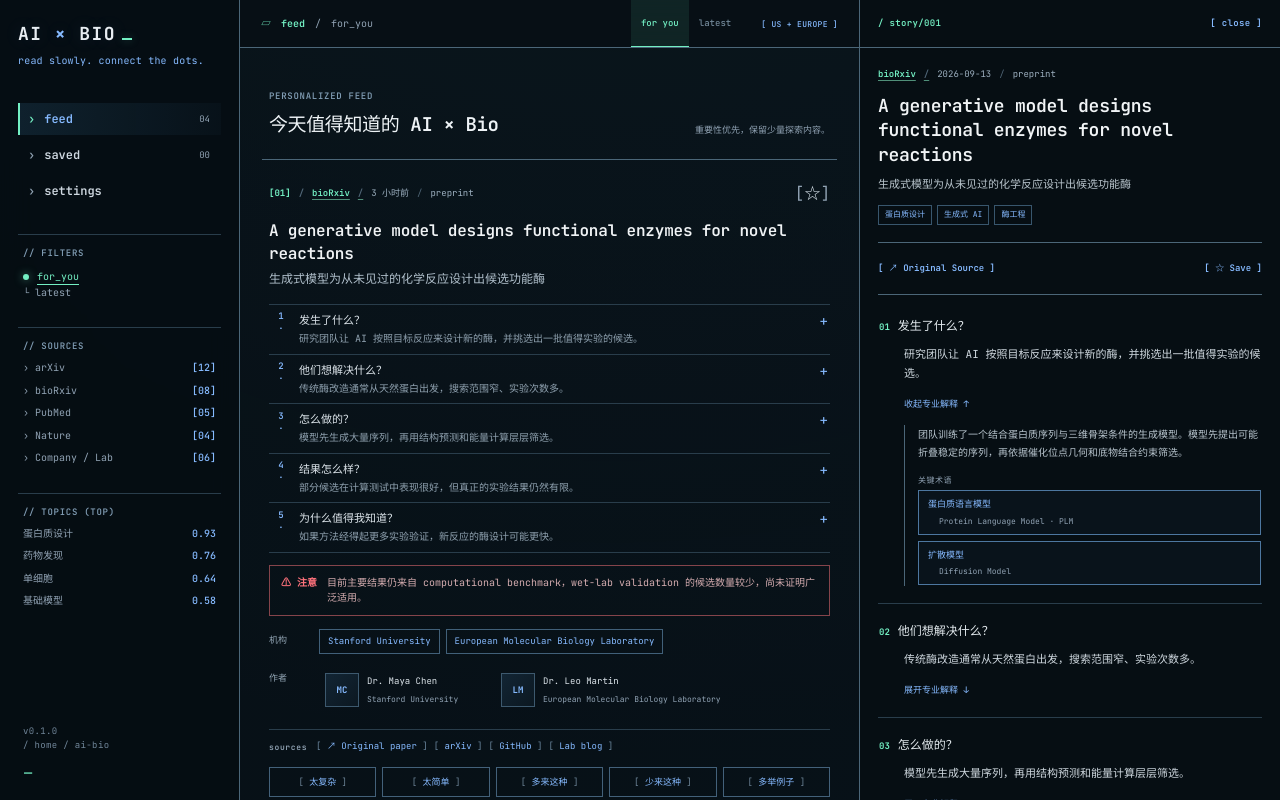
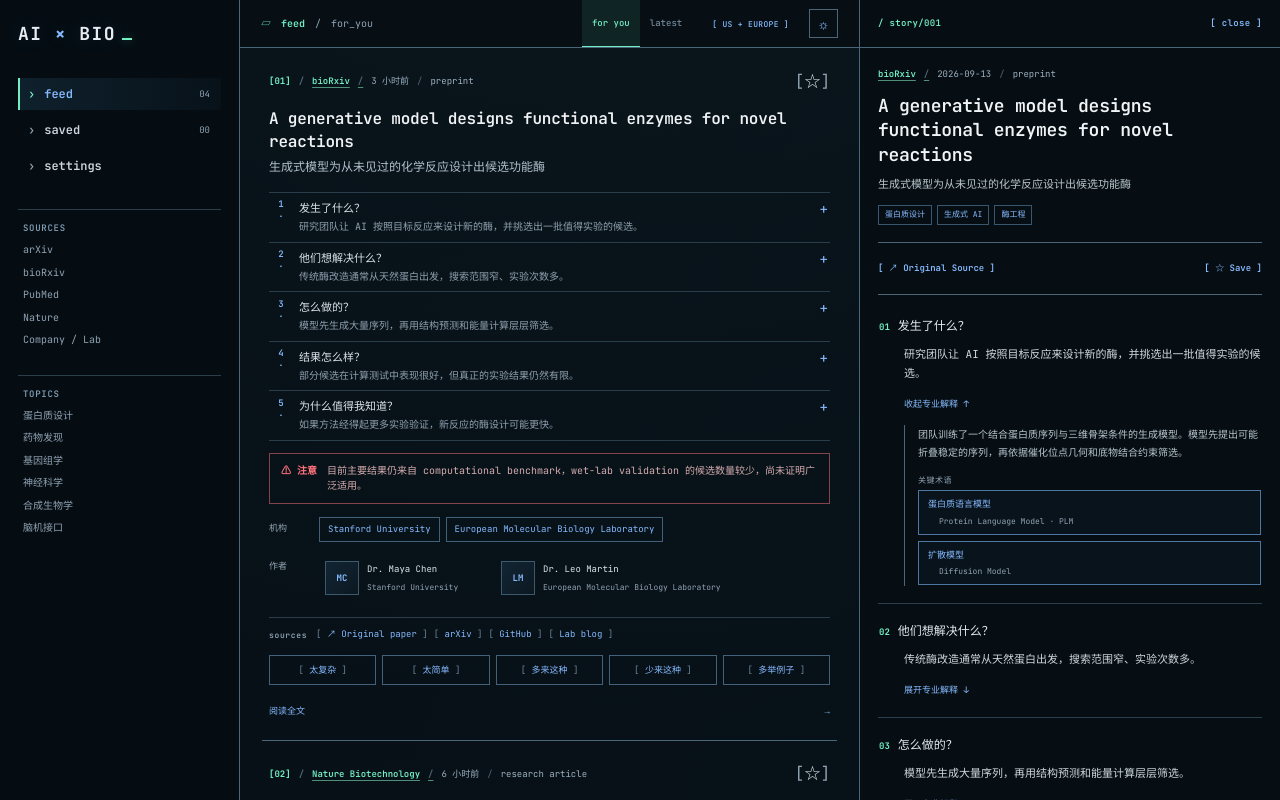
Before and after one commit to Lindsey-cyber/bioai, a Next.js app: page / in a window 1280 px wide. Shown: the top 800 px of the page. Built offline with nearby package versions, Linux system fonts and the light colour scheme.

Commit message:
Add day reading mode and neuro topics

```diff
--- a/app/globals.css
+++ b/app/globals.css
@@ -112,6 +112,20 @@ button:focus-visible { outline: 1px solid var(--mint); outline-offset: 3px; }
 .segmented button { height: 100%; padding: 1px 10px 0; border: 0; border-bottom: 1px solid transparent; background: transparent; color: #73899a; font: 500 9px/1 var(--mono); cursor: pointer; text-transform: lowercase; }
 .segmented button.active { color: var(--mint); border-color: var(--mint); background: var(--mint-soft); }
 .region-pill { color: var(--blue); font: 500 8px/1 var(--mono); letter-spacing: .04em; white-space: nowrap; }
+.theme-toggle {
+  width: 29px;
+  height: 29px;
+  flex: 0 0 auto;
+  display: grid;
+  place-items: center;
+  border: 1px solid var(--line-strong);
+  background: transparent;
+  color: var(--blue);
+  cursor: pointer;
+  font-size: 14px;
+  line-height: 1;
+}
+.theme-toggle:hover { border-color: var(--mint); color: var(--mint); background: var(--mint-soft); }
 
 .feed-wrap, .page-wrap { padding: 0 22px 68px; }
 .feed-intro { min-height: 112px; padding: 28px 7px 21px; display: flex; justify-content: space-between; gap: 22px; align-items: flex-end; border-bottom: 1px solid var(--line-strong); }
@@ -298,6 +312,9 @@ button:focus-visible { outline: 1px solid var(--mint); outline-offset: 3px; }
 .toggle-chips button { padding: 6px 8px; border: 1px solid var(--line-strong); background: transparent; color: var(--muted); cursor: pointer; font-size: 9px; }
 .toggle-chips button.active { border-color: var(--blue); background: var(--blue-soft); color: var(--blue); }
 .toggle-chips span { margin-right: 5px; }
+.topic-groups { margin: 17px 0 0 33px; display: grid; gap: 17px; }
+.topic-group > p { margin: 0 0 8px; color: var(--muted); font: 520 8px/1.4 var(--mono); }
+.topic-group .toggle-chips { margin: 0; }
 .geo-lock { margin: 16px 0 0 33px; min-height: 56px; padding: 10px 12px; border: 1px solid var(--line); background: rgba(14, 27, 36, .45); display: grid; grid-template-columns: auto 1fr auto; gap: 11px; align-items: center; }
 .geo-lock b, .geo-lock small { display: block; }
 .geo-lock b { font-size: 9px; }
@@ -306,6 +323,79 @@ button:focus-visible { outline: 1px solid var(--mint); outline-offset: 3px; }
 .toast { position: fixed; z-index: 80; left: 50%; bottom: 24px; transform: translateX(-50%); width: max-content; max-width: calc(100vw - 30px); padding: 10px 14px; background: #0b1d26; color: var(--mint); border: 1px solid #3d7a69; font-size: 9px; line-height: 1.4; }
 .toast::before { content: "> "; }
 .mobile-nav { display: none; }
+
+/* Warm, low-glare reading mode. The terminal structure stays intact while the
+   page switches to dark text, softened whites, and restrained accents. */
+.app-shell.day {
+  --bg: #f4f1e8;
+  --panel: #f8f6ef;
+  --panel-2: #ece9df;
+  --ink: #24302c;
+  --muted: #616c67;
+  --line: #d8d5ca;
+  --line-strong: #bfc8c2;
+  --mint: #166a59;
+  --mint-soft: rgba(22, 106, 89, .08);
+  --blue: #315f7d;
+  --blue-soft: rgba(49, 95, 125, .08);
+  --danger: #8b3940;
+  color: var(--ink);
+  color-scheme: light;
+  background:
+    radial-gradient(circle at 48% -20%, rgba(73, 119, 105, .08), transparent 38%),
+    linear-gradient(110deg, #f4f1e8 0%, #f8f6ef 54%, #f1eee5 100%);
+}
+.app-shell.day .desktop-sidebar { background: rgba(244, 241, 232, .96); }
+.app-shell.day .main-column { background: rgba(250, 249, 244, .72); }
+.app-shell.day .topbar,
+.app-shell.day .drawer-bar { background: rgba(244, 241, 232, .94); }
+.app-shell.day .drawer-panel { background: rgba(248, 246, 239, .99); }
+.app-shell.day .mobile-nav { background: rgba(244, 241, 232, .97); }
+.app-shell.day .drawer-scrim,
+.app-shell.day .term-scrim { background: rgba(36, 48, 44, .20); }
+.app-shell.day .term-modal { background: #f8f6ef; box-shadow: 0 18px 60px rgba(36, 48, 44, .10); }
+.app-shell.day .nav-button { color: #37443f; }
+.app-shell.day .nav-button:hover { background: rgba(49, 95, 125, .05); }
+.app-shell.day .nav-button.active { background: linear-gradient(90deg, rgba(22, 106, 89, .11), rgba(22, 106, 89, .02)); }
+.app-shell.day .story-title-button h2,
+.app-shell.day .section-summary b,
+.app-shell.day .detail-heading h2,
+.app-shell.day .detail-section-title h3,
+.app-shell.day .entity-card b,
+.app-shell.day .institution-buttons span,
+.app-shell.day .profile-hero h2,
+.app-shell.day .institution-hero h2,
+.app-shell.day .paper-list b,
+.app-shell.day .related-list b,
+.app-shell.day .mini-people b,
+.app-shell.day .saved-list > button > b,
+.app-shell.day .saved-list span b,
+.app-shell.day .settings-title h2,
+.app-shell.day .empty-state h2 { color: var(--ink); }
+.app-shell.day .story-title-button p,
+.app-shell.day .professional-inline p,
+.app-shell.day .detail-title-zh,
+.app-shell.day .simple-copy,
+.app-shell.day .professional-copy > p,
+.app-shell.day .detail-feedback > p,
+.app-shell.day .term-definition p,
+.app-shell.day .profile-section > p:not(.eyebrow) { color: #47534e; }
+.app-shell.day .story-kicker { color: var(--muted); }
+.app-shell.day .story-kicker > span:not(:last-child)::after { color: #8b9892; }
+.app-shell.day .icon-button { color: var(--ink); }
+.app-shell.day .person-chip { color: var(--ink); }
+.app-shell.day .avatar { border-color: #a9bbb2; background: linear-gradient(135deg, #e7ece5, #dce5df); }
+.app-shell.day .chip,
+.app-shell.day .feedback-bar button,
+.app-shell.day .topic-row span,
+.app-shell.day .institution-hero > span,
+.app-shell.day .institution-avatar { border-color: #91a9b7; }
+.app-shell.day .term-list button { border-color: #8da6b5; background: rgba(49, 95, 125, .04); }
+.app-shell.day .warning-compact,
+.app-shell.day .warning-box { border-color: #b96a70; color: #6f383c; background: rgba(139, 57, 64, .035); }
+.app-shell.day .geo-lock { background: rgba(97, 108, 103, .05); }
+.app-shell.day .toast { background: #e4efe9; color: #155b4e; border-color: #75a293; }
+.app-shell.day ::selection { color: #f8f6ef; background: var(--mint); }
 
 @media (min-width: 1180px) {
   .app-shell.has-detail { --feed-width: min(680px, calc(100vw - 660px)); }
@@ -371,6 +461,8 @@ button:focus-visible { outline: 1px solid var(--mint); outline-offset: 3px; }
   .choice-row { margin-left: 0; gap: 5px; }
   .choice-row button { padding: 7px 6px; }
   .toggle-chips, .geo-lock { margin-left: 0; }
+  .topic-groups { margin-left: 0; }
+  .region-pill { display: none; }
   .toast { bottom: 70px; }
 }
 
--- a/app/page.tsx
+++ b/app/page.tsx
@@ -4,6 +4,7 @@ import { useEffect, useMemo, useState } from "react";
 
 type View = "feed" | "saved" | "settings";
 type FeedMode = "for-you" | "latest";
+type Theme = "night" | "day";
 type Feedback = "太复杂" | "太简单" | "多来这种" | "少来这种" | "多举例子";
 
 type Term = {
@@ -391,6 +392,13 @@ const STORIES: Story[] = [
 
 const feedbackOptions: Feedback[] = ["太复杂", "太简单", "多来这种", "少来这种", "多举例子"];
 
+const TOPIC_GROUPS = [
+  { label: "AI 方法", items: ["基础模型", "生成式模型", "多模态学习", "科学机器学习", "AI Agents", "实验自动化"] },
+  { label: "分子与细胞", items: ["蛋白质设计", "药物发现", "基因组学", "单细胞", "空间组学", "CRISPR", "合成生物学"] },
+  { label: "神经科学", items: ["NeuroAI", "计算神经科学", "脑机接口", "神经影像", "神经退行性疾病", "神经精神疾病"] },
+  { label: "疾病与转化", items: ["肿瘤", "免疫学", "临床 AI", "生物标志物", "长寿与衰老"] },
+];
+
 function readLocal<T>(key: string, fallback: T): T {
   if (typeof window === "undefined") return fallback;
   try {
@@ -404,6 +412,7 @@ function readLocal<T>(key: string, fallback: T): T {
 export default function Home() {
   const [view, setView] = useState<View>("feed");
   const [mode, setMode] = useState<FeedMode>("for-you");
+  const [theme, setTheme] = useState<Theme>("night");
   const [selectedStory, setSelectedStory] = useState<Story | null>(STORIES[0]);
   const [storyMobileOpen, setStoryMobileOpen] = useState(false);
   const [selectedPerson, setSelectedPerson] = useState<Person | null>(null);
@@ -417,7 +426,7 @@ export default function Home() {
   const [savedTab, setSavedTab] = useState<"stories" | "people" | "institutions">("stories");
   const [depth, setDepth] = useState("balanced");
   const [examples, setExamples] = useState("some");
-  const [topics, setTopics] = useState(["蛋白质设计", "药物发现", "单细胞"]);
+  const [topics, setTopics] = useState(["蛋白质设计", "药物发现", "单细胞", "NeuroAI"]);
   const [sources, setSources] = useState(["arXiv", "bioRxiv", "PubMed"]);
   const [hydrated, setHydrated] = useState(false);
 
@@ -429,8 +438,9 @@ export default function Home() {
       setFeedback(readLocal("bioai:feedback", {}));
       setDepth(readLocal("bioai:depth", "balanced"));
       setExamples(readLocal("bioai:examples", "some"));
-      setTopics(readLocal("bioai:topics", ["蛋白质设计", "药物发现", "单细胞"]));
+      setTopics(readLocal("bioai:topics", ["蛋白质设计", "药物发现", "单细胞", "NeuroAI"]));
       setSources(readLocal("bioai:sources", ["arXiv", "bioRxiv", "PubMed"]));
+      setTheme(readLocal<Theme>("bioai:theme", "night"));
       setHydrated(true);
     });
     return () => window.cancelAnimationFrame(frame);
@@ -444,6 +454,7 @@ export default function Home() {
   useEffect(() => { if (hydrated) localStorage.setItem("bioai:examples", JSON.stringify(examples)); }, [examples, hydrated]);
   useEffect(() => { if (hydrated) localStorage.setItem("bioai:topics", JSON.stringify(topics)); }, [topics, hydrated]);
   useEffect(() => { if (hydrated) localStorage.setItem("bioai:sources", JSON.stringify(sources)); }, [sources, hydrated]);
+  useEffect(() => { if (hydrated) localStorage.setItem("bioai:theme", JSON.stringify(theme)); }, [theme, hydrated]);
 
   useEffect(() => {
     if (!toast) return;
@@ -512,7 +523,7 @@ export default function Home() {
   };
 
   return (
-    <div className={`app-shell ${selectedStory && view === "feed" ? "has-detail" : ""}`}>
+    <div className={`app-shell ${theme} ${selectedStory && view === "feed" ? "has-detail" : ""}`}>
       <aside className="desktop-sidebar" aria-label="主导航">
         <Brand />
         <nav className="side-nav">
@@ -520,27 +531,23 @@ export default function Home() {
           <NavButton active={view === "saved"} label="Saved" count={String(savedStories.length + savedPeople.length + savedInstitutions.length).padStart(2, "0")} onClick={() => navigate("saved")} />
           <NavButton active={view === "settings"} label="Settings" onClick={() => navigate("settings")} />
         </nav>
-        <div className="side-context">
-          <p className="eyebrow">// FILTERS</p>
-          <div className="lens-line"><span className="status-dot" /> for_you</div>
-          <p>└ latest</p>
-        </div>
         <div className="side-context source-list">
-          <p className="eyebrow">// SOURCES</p>
-          <span>› arXiv <b>[12]</b></span>
-          <span>› bioRxiv <b>[08]</b></span>
-          <span>› PubMed <b>[05]</b></span>
-          <span>› Nature <b>[04]</b></span>
-          <span>› Company / Lab <b>[06]</b></span>
+          <p className="eyebrow">Sources</p>
+          <span>arXiv</span>
+          <span>bioRxiv</span>
+          <span>PubMed</span>
+          <span>Nature</span>
+          <span>Company / Lab</span>
         </div>
         <div className="side-context topics-list">
-          <p className="eyebrow">// TOPICS (TOP)</p>
-          <span>蛋白质设计 <b>0.93</b></span>
-          <span>药物发现 <b>0.76</b></span>
-          <span>单细胞 <b>0.64</b></span>
-          <span>基础模型 <b>0.58</b></span>
+          <p className="eyebrow">Topics</p>
+          <span>蛋白质设计</span>
+          <span>药物发现</span>
+          <span>基因组学</span>
+          <span>神经科学</span>
+          <span>合成生物学</span>
+          <span>脑机接口</span>
         </div>
-        <p className="side-footer">v0.1.0<br />/ home / ai-bio<br /><span>_</span></p>
       </aside>
 
       <main className="main-column">
@@ -559,17 +566,18 @@ export default function Home() {
           )}
           {view !== "feed" && <h1>{view === "saved" ? "Saved" : "Settings"}</h1>}
           <span className="region-pill">[ US + EUROPE ]</span>
+          <button
+            className="theme-toggle"
+            onClick={() => setTheme((current) => current === "night" ? "day" : "night")}
+            aria-label={theme === "night" ? "切换到日间阅读模式" : "切换到夜间模式"}
+            title={theme === "night" ? "日间阅读模式" : "夜间模式"}
+          >
+            {theme === "night" ? "☼" : "☾"}
+          </button>
         </header>
 
         {view === "feed" && (
           <div className="feed-wrap">
-            <div className="feed-intro">
-              <div>
-                <p className="eyebrow">{mode === "for-you" ? "PERSONALIZED FEED" : "QUALIFIED TIME STREAM"}</p>
-                <h1>{mode === "for-you" ? "今天值得知道的 AI × Bio" : "最新合格信息"}</h1>
-              </div>
-              <p>{mode === "for-you" ? "重要性优先，保留少量探索内容。" : "只按时间排列，不受个人偏好影响。"}</p>
-            </div>
             <div className="story-list">
               {feedStories.map((story, index) => (
                 <StoryCard
@@ -668,7 +676,6 @@ function Brand({ compact = false }: { compact?: boolean }) {
   return (
     <div className={`brand ${compact ? "compact" : ""}`}>
       <div className="brand-mark">AI <span>×</span> BIO<i /></div>
-      {!compact && <p>read slowly. connect the dots.</p>}
     </div>
   );
 }
@@ -851,7 +858,7 @@ function PersonProfile({ person, isSaved, onSave, onInstitution, onStory }: { pe
   const related = STORIES.filter((story) => story.authors.includes(person.id));
   return (
     <div className="profile-content">
-      <div className="profile-hero"><Avatar initials={person.initials} /><div><p className="eyebrow">RESEARCHER</p><h2>{person.name}</h2><p>{person.role}</p><button onClick={onInstitution}>{person.institution} →</button></div></div>
+      <div className="profile-hero"><Avatar initials={person.initials} /><div><h2>{person.name}</h2><p>{person.role}</p><button onClick={onInstitution}>{person.institution} →</button></div></div>
       <button className={`save-profile ${isSaved ? "active" : ""}`} onClick={onSave}>{isSaved ? "★ 已收藏" : "☆ 收藏人物"}</button>
       <ProfileSection label="他 / 她是谁"><p>{person.bio}</p></ProfileSection>
       <ProfileSection label="教育和职业经历"><p>{person.career}</p></ProfileSection>
@@ -890,7 +897,7 @@ function SavedView({ tab, setTab, storyIds, peopleIds, institutionIds, onStory,
   const empty = tab === "stories" ? storyIds.length === 0 : tab === "people" ? peopleIds.length === 0 : institutionIds.length === 0;
   return (
     <div className="page-wrap">
-      <div className="page-heading"><p className="eyebrow">YOUR REFERENCE SHELF</p><h1>稍后回来，继续读懂。</h1><p>收藏只保留真正想再看的 Story、人物和机构。</p></div>
+      <div className="page-heading"><h1>Saved</h1></div>
       <div className="saved-tabs">
         <button className={tab === "stories" ? "active" : ""} onClick={() => setTab("stories")}>Story <span>{storyIds.length}</span></button>
         <button className={tab === "people" ? "active" : ""} onClick={() => setTab("people")}>People <span>{peopleIds.length}</span></button>
@@ -910,20 +917,27 @@ function SettingsView({ depth, setDepth, examples, setExamples, topics, setTopic
   const toggle = (item: string, values: string[], setter: (items: string[]) => void) => setter(values.includes(item) ? values.filter((value) => value !== item) : [...values, item]);
   return (
     <div className="page-wrap settings-page">
-      <div className="page-heading"><p className="eyebrow">PERSONAL READING PREFERENCES</p><h1>让解释更适合你。</h1><p>解释偏好和内容偏好分开保存，不会因为“太复杂”而少看到重要主题。</p></div>
-      <SettingsGroup number="01" title="Explanation depth" description="控制默认中文解释的技术深度。">
+      <div className="page-heading"><h1>Settings</h1></div>
+      <SettingsGroup number="01" title="解释深度" description="控制默认中文解释的技术深度。">
         <ChoiceRow values={[{ id: "simple", label: "浅显", desc: "尽量少术语" }, { id: "balanced", label: "平衡", desc: "默认推荐" }, { id: "technical", label: "专业", desc: "更多技术细节" }]} selected={depth} onSelect={(id) => { setDepth(id); showToast("解释深度已保存"); }} />
       </SettingsGroup>
-      <SettingsGroup number="02" title="Example amount" description="决定解释中使用多少具体例子。">
+      <SettingsGroup number="02" title="例子数量" description="决定解释中使用多少具体例子。">
         <ChoiceRow values={[{ id: "few", label: "少量", desc: "更简洁" }, { id: "some", label: "适量", desc: "关键处举例" }, { id: "many", label: "更多", desc: "更具体" }]} selected={examples} onSelect={(id) => { setExamples(id); showToast("例子偏好已保存"); }} />
       </SettingsGroup>
-      <SettingsGroup number="03" title="Topics" description="影响 For You 的排序，不会从 Latest 删除内容。">
-        <ToggleChips items={["蛋白质设计", "药物发现", "单细胞", "基因组学", "实验自动化", "临床 AI"]} selected={topics} onToggle={(item) => toggle(item, topics, setTopics)} />
+      <SettingsGroup number="03" title="主题" description="影响 For You 的排序，不会从 Latest 删除内容。">
+        <div className="topic-groups">
+          {TOPIC_GROUPS.map((group) => (
+            <div className="topic-group" key={group.label}>
+              <p>{group.label}</p>
+              <ToggleChips items={group.items} selected={topics} onToggle={(item) => toggle(item, topics, setTopics)} />
+            </div>
+          ))}
+        </div>
       </SettingsGroup>
-      <SettingsGroup number="04" title="Sources" description="第一版优先使用论文与权威索引。">
+      <SettingsGroup number="04" title="来源" description="第一版优先使用论文与权威索引。">
         <ToggleChips items={["arXiv", "bioRxiv", "PubMed", "OpenAlex", "Lab blogs"]} selected={sources} onToggle={(item) => toggle(item, sources, setSources)} />
       </SettingsGroup>
-      <SettingsGroup number="05" title="Geography" description="当前产品的 hard filter。">
+      <SettingsGroup number="05" title="地区" description="当前只收录美国和欧洲。">
         <div className="geo-lock"><span className="status-dot" /><div><b>United States + Europe</b><small>已锁定 · 后续可通过配置修改</small></div><span>LOCKED</span></div>
       </SettingsGroup>
     </div>
```
Also changed, not shown: 1 other file (tests, documents, lock files or other folders).
